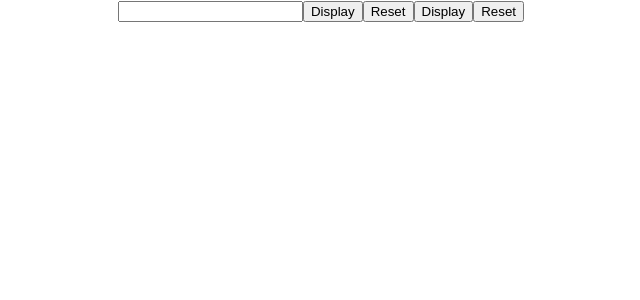
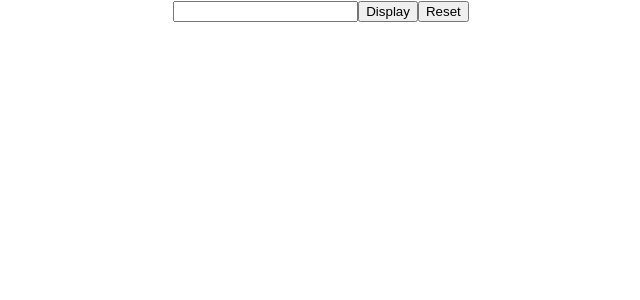
Before and after one commit to kvnloughead/react-forms-screencast, a React (Create React App) app: page / in a window 1280 px wide. Shown: the top 300 px of the page, without its empty margins (319-959 px from the left). Built offline with nearby package versions, Linux system fonts and the light colour scheme.

Commit message:
lift state

```diff
--- a/src/components/Form.js
+++ b/src/components/Form.js
@@ -3,6 +3,8 @@ import React from 'react';
 import Input from './Input';
 
 function Form() {
+  const [value, setValue] = React.useState('');
+
   function handleDisplay() {
     alert(value);
   }
@@ -12,7 +14,7 @@ function Form() {
   }
   return (
     <form>
-      <Input />
+      <Input value={value} setValue={setValue} />
       <button type='button' onClick={handleDisplay}>Display</button>
       <button type='button' onClick={handleReset}>Reset</button>
     </form>
--- a/src/components/Input.js
+++ b/src/components/Input.js
@@ -1,25 +1,25 @@
 import React from 'react';
 
-function Input() {
-  const [value, setValue] = React.useState('');
+function Input({ value, setValue }) {
+  // const [value, setValue] = React.useState('');
 
   function handleChange(e) {
     setValue(e.target.value);
   }
 
-  function handleDisplay() {
-    alert(value);
-  }
+  // function handleDisplay() {
+  //   alert(value);
+  // }
 
-  function handleReset() {
-    setValue('');
-  }
+  // function handleReset() {
+  //   setValue('');
+  // }
 
   return (
     <>
       <input type="text" value={value} onChange={handleChange} />
-      <button type='button' onClick={handleDisplay}>Display</button>
-      <button type='button' onClick={handleReset}>Reset</button>
+      {/* <button type='button' onClick={handleDisplay}>Display</button>
+      <button type='button' onClick={handleReset}>Reset</button> */}
     </>
   );
 }
```
